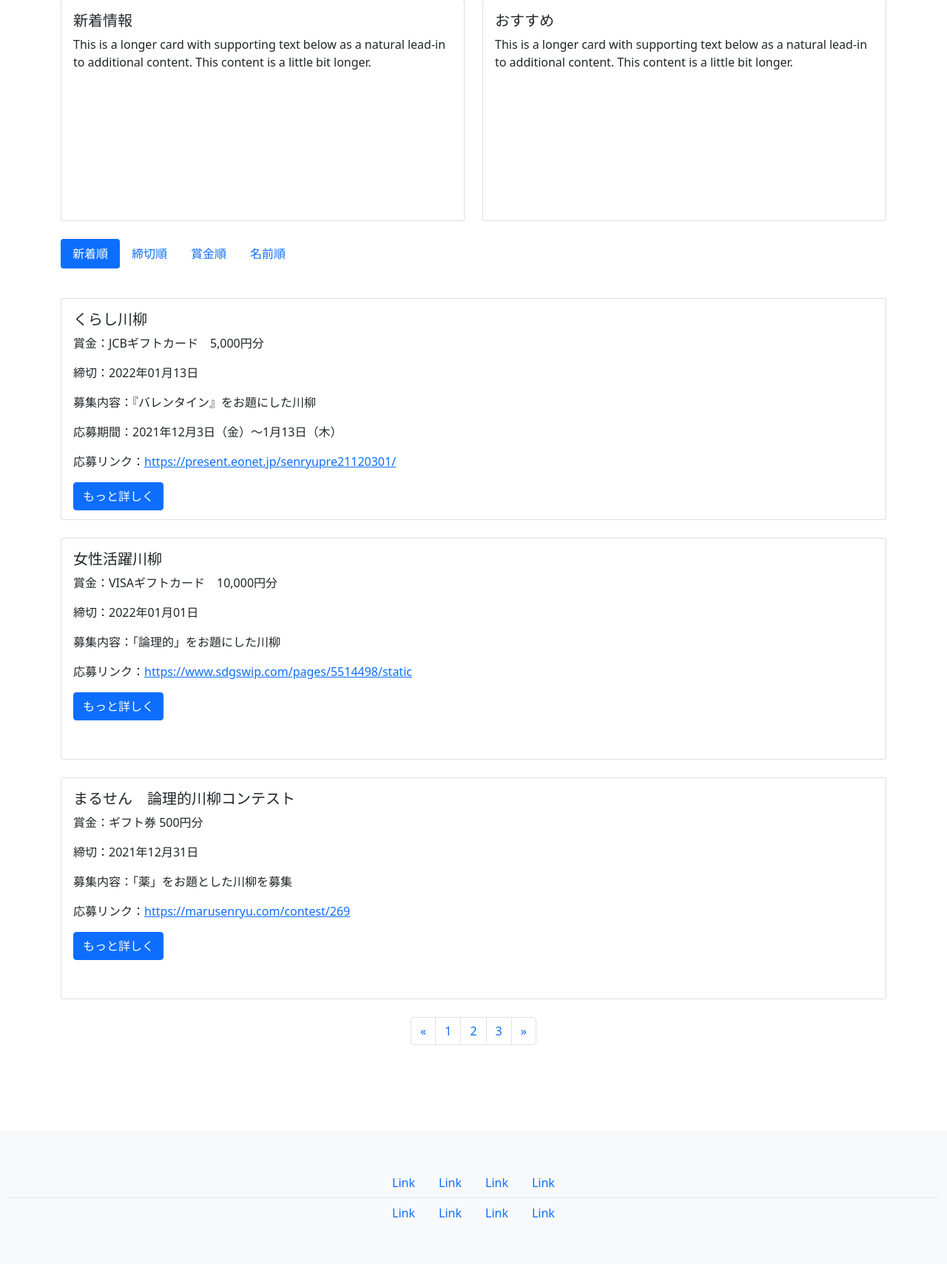
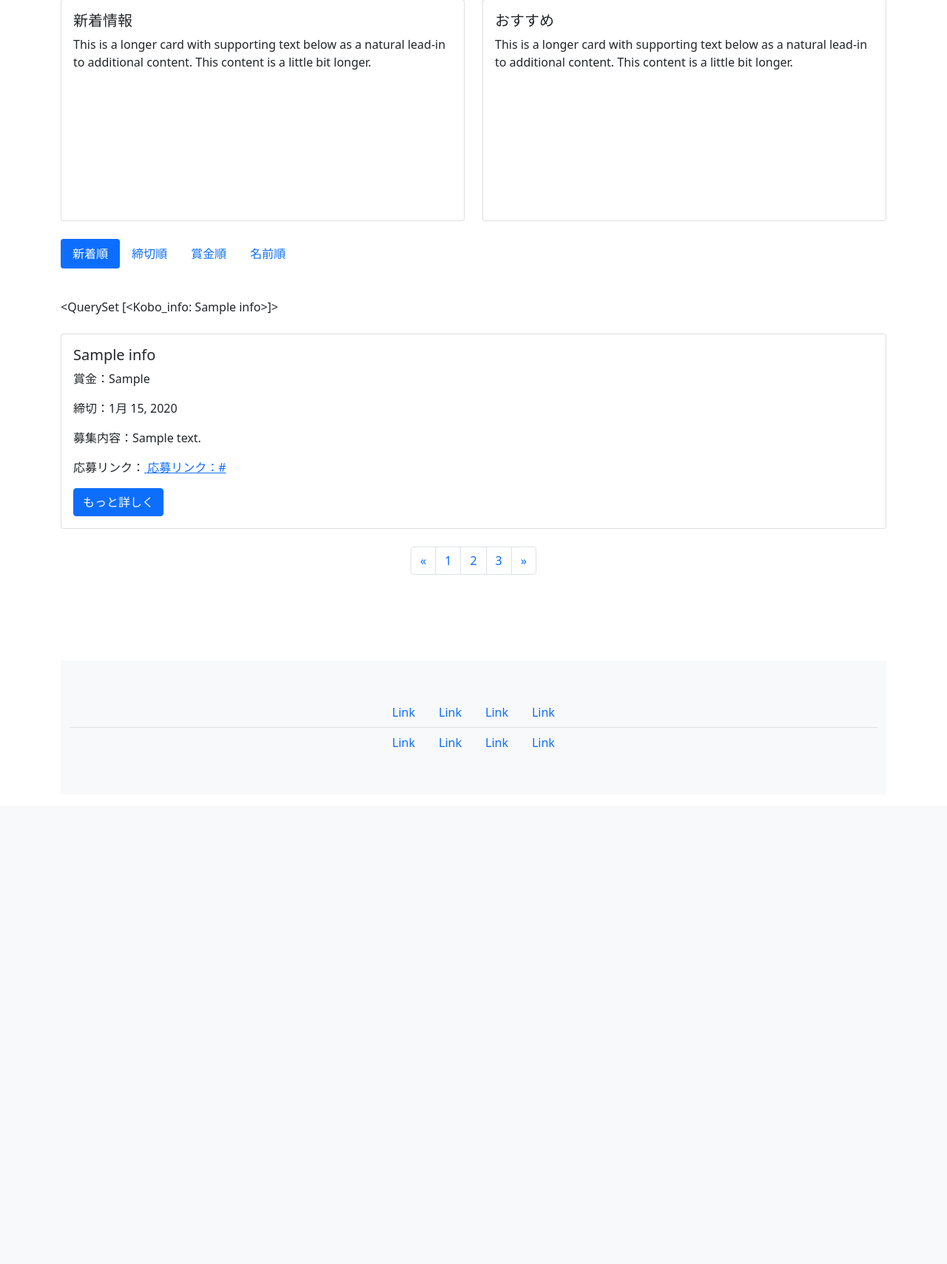
Before and after one commit to Kazumasa1/syukatu_presen, a Django app: template haiku/templates/index.html in a window 1280 px wide. Shown: the part 141-1850 px from the top of the page at 74% size. After the commit the page ends 1151 px from the top, so only its background shows below. Run offline with Django 3.2, Linux system fonts and the light colour scheme; the template is opened without the code that fills it: values that come from a table or form of the project are taken from there, others are empty; tables that the repository leaves empty hold one stand-in row (values such as "Sample post"); parts of the project's set-up code (start-up, migrations or seed data) failed here and were passed over.

Commit message:
管理サイトから追加した"Kobo_info"モデルのデータをindex.htmlで表示させる機能を作成

```diff
--- a/haiku/templates/base.html
+++ b/haiku/templates/base.html
@@ -32,18 +32,18 @@
                             <li class="nav-item">
                                 <a class="nav-link" href="{% url 'haiku:inquiry' %}">お問合せ</a>
                             </li>
-                            {% if user.is_authenticated %}
-                                <li class="nav-item">
-                                    <a class="nav-link" href="{% url 'account_logout' %}">ログアウト</a>
-                                </li>
-                            {% else %}
+{#                            {% if user.is_authenticated %}#}
+{#                                <li class="nav-item">#}
+{#                                    <a class="nav-link" href="{% url 'account_logout' %}">ログアウト</a>#}
+{#                                </li>#}
+{#                            {% else %}#}
 {#                                <li class="nav-item">#}
 {#                                    <a class="nav-link" href="{% url 'account_signup' %}">会員登録</a>#}
 {#                                </li>#}
 {#                                <li class="nav-item">#}
 {#                                    <a class="nav-link" href="{% url 'account_login' %}">ログイン</a>#}
 {#                                </li>#}
-                            {% endif %}
+{#                            {% endif %}#}
                         </ul>
                     </div>
                 </nav>
--- a/haiku/templates/index.html
+++ b/haiku/templates/index.html
@@ -55,39 +55,57 @@
 {% endblock %}
 
 <!-- 公募情報エリア -->
-{% block kobo_info%}
+{% block kobo_info %}
+    {{ data }}
+    {% for kobo in kobo_list %}
+        <div class="card">
+            <div class="card-body">
+                <h5 class="card-title">
+                    {{ kobo.title }}
+                </h5>
+                <p class="card-text">
+                    賞金：{{ kobo.prize }}
+                </p>
+                <p class="card-text">
+                    締切：{{ kobo.deadline }}
+                </p>
+                <p class="card-text">
+                    募集内容：{{ kobo.contents }}
+                </p>
+                <p class="card-text">応募リンク：<a href="https://present.eonet.jp/senryupre21120301/" class="card-link">
+                    応募リンク：{{ kobo.link }}
+                </a></p>
+                <a href="{% url 'haiku:detail' %}" class="btn btn-primary">もっと詳しく</a>
+            </div>
+        </div>
+    {% empty %}
+        <p>公募がありません。。。。</p>
+    {% endfor %}
 
-            <div class="card" style="height: 300px;">
-                <div class="card-body">
-                    <h5 class="card-title">くらし川柳</h5>
-                    <p class="card-text">賞金：JCBギフトカード　5,000円分</p>
-                    <p class="card-text">締切：2022年01月13日</p>
-                    <p class="card-text">募集内容：『バレンタイン』をお題にした川柳</p>
-                    <p class="card-text">応募期間：2021年12月3日（金）～1月13日（木）</p>
-                    <p class="card-text">応募リンク：<a href="https://present.eonet.jp/senryupre21120301/" class="card-link">https://present.eonet.jp/senryupre21120301/</a></p>
-                    <a href="{% url 'haiku:detail' %}" class="btn btn-primary">もっと詳しく</a>
-                </div>
-            </div>
-            <div class="card" style="height: 300px;">
-                <div class="card-body">
-                    <h5 class="card-title">女性活躍川柳</h5>
-                    <p class="card-text">賞金：VISAギフトカード　10,000円分</p>
-                    <p class="card-text">締切：2022年01月01日</p>
-                    <p class="card-text">募集内容：「論理的」をお題にした川柳</p>
-                    <p class="card-text">応募リンク：<a href="https://www.sdgswip.com/pages/5514498/static" class="card-link">https://www.sdgswip.com/pages/5514498/static</a></p>
-                    <a href="#" class="btn btn-primary">もっと詳しく</a>
-                </div>
-            </div>
-            <div class="card" style="height: 300px;">
-                <div class="card-body">
-                    <h5 class="card-title">まるせん　論理的川柳コンテスト</h5>
-                    <p class="card-text">賞金：ギフト券 500円分</p>
-                    <p class="card-text">締切：2021年12月31日</p>
-                    <p class="card-text">募集内容：「薬」をお題とした川柳を募集</p>
-                    <p class="card-text">応募リンク：<a href="https://marusenryu.com/contest/269" class="card-link">https://marusenryu.com/contest/269</a></p>
-                    <a href="#" class="btn btn-primary">もっと詳しく</a>
-                </div>
-            </div>
+
+
+
+
+{#            <div class="card" style="height: 300px;">#}
+{#                <div class="card-body">#}
+{#                    <h5 class="card-title">女性活躍川柳</h5>#}
+{#                    <p class="card-text">賞金：VISAギフトカード　10,000円分</p>#}
+{#                    <p class="card-text">締切：2022年01月01日</p>#}
+{#                    <p class="card-text">募集内容：「論理的」をお題にした川柳</p>#}
+{#                    <p class="card-text">応募リンク：<a href="https://www.sdgswip.com/pages/5514498/static" class="card-link">https://www.sdgswip.com/pages/5514498/static</a></p>#}
+{#                    <a href="#" class="btn btn-primary">もっと詳しく</a>#}
+{#                </div>#}
+{#            </div>#}
+{#            <div class="card" style="height: 300px;">#}
+{#                <div class="card-body">#}
+{#                    <h5 class="card-title">まるせん　論理的川柳コンテスト</h5>#}
+{#                    <p class="card-text">賞金：ギフト券 500円分</p>#}
+{#                    <p class="card-text">締切：2021年12月31日</p>#}
+{#                    <p class="card-text">募集内容：「薬」をお題とした川柳を募集</p>#}
+{#                    <p class="card-text">応募リンク：<a href="https://marusenryu.com/contest/269" class="card-link">https://marusenryu.com/contest/269</a></p>#}
+{#                    <a href="#" class="btn btn-primary">もっと詳しく</a>#}
+{#                </div>#}
+{#            </div>#}
 
 {% endblock %}
 
@@ -110,7 +128,7 @@
                     </li>
                 </ul>
             </nav>
-        </div>
+        </>
     </div>
 
     <script src="https://cdn.jsdelivr.net/npm/bootstrap@5.0.0-beta1/dist/js/bootstrap.bundle.min.js" integrity="sha384-ygbV9kiqUc6oa4msXn9868pTtWMgiQaeYH7/t7LECLbyPA2x65Kgf80OJFdroafW" crossorigin="anonymous"></script>
--- a/haiku/urls.py
+++ b/haiku/urls.py
@@ -3,10 +3,10 @@ from . import views
 
 
 app_name = 'haiku'
+
 urlpatterns = [
-    path('', views.IndexView.as_view(), name="index"),
+    path('', views.index, name='index'),
+    # path('', views.IndexView.as_view(), name="index"),
     path('inquiry/', views.InquiryView.as_view(), name="inquiry"),
     path('detail/', views.InquiryView.as_view(), name="detail"),
-    # path('inquiry.html/', views.InquiryView.as_view(), name="inquiry"),
-    path('kobo_info/', views.KoboInfoView.as_view(), name="kobo_info")
 ]
--- a/syukatu_presen/urls.py
+++ b/syukatu_presen/urls.py
@@ -8,7 +8,7 @@ urlpatterns = [
     path('simeji/', admin.site.urls),
     path('', include('haiku.urls')),
     # path('accounts/', include('allauth.urls')),
-    path('simeji/', include('allauth.urls')),
+    # path('simeji/', include('allauth.urls')),
 ]
 
 # 開発サーバーでメディアを配信できるようにする設定
```
Also changed, not shown: haiku/templates/inquiry.html (+24 -23 lines), haiku/templates/kobo_list.html (+59 -36 lines), haiku/views.py (+36 -3 lines).
